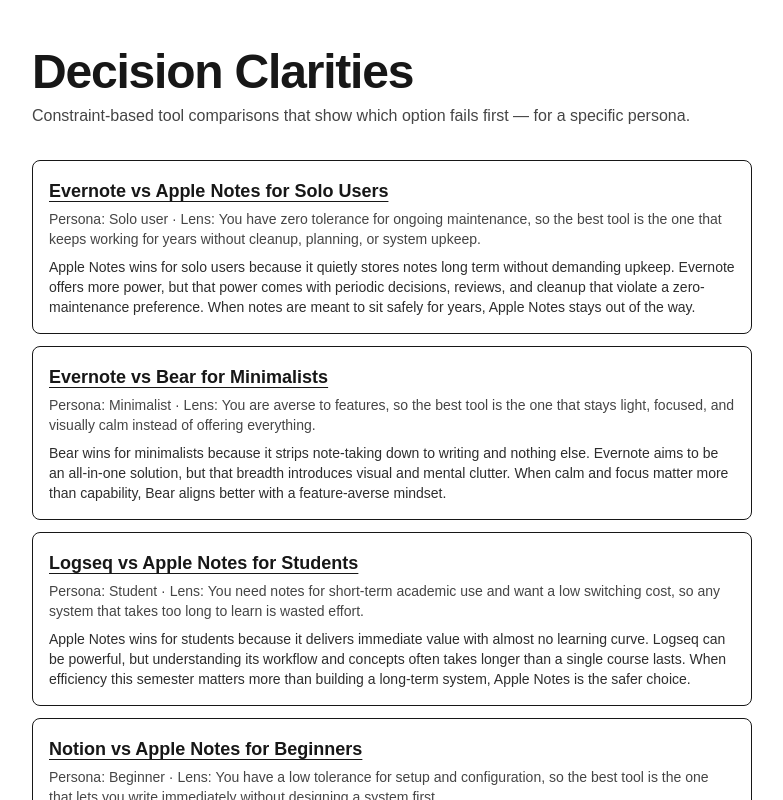
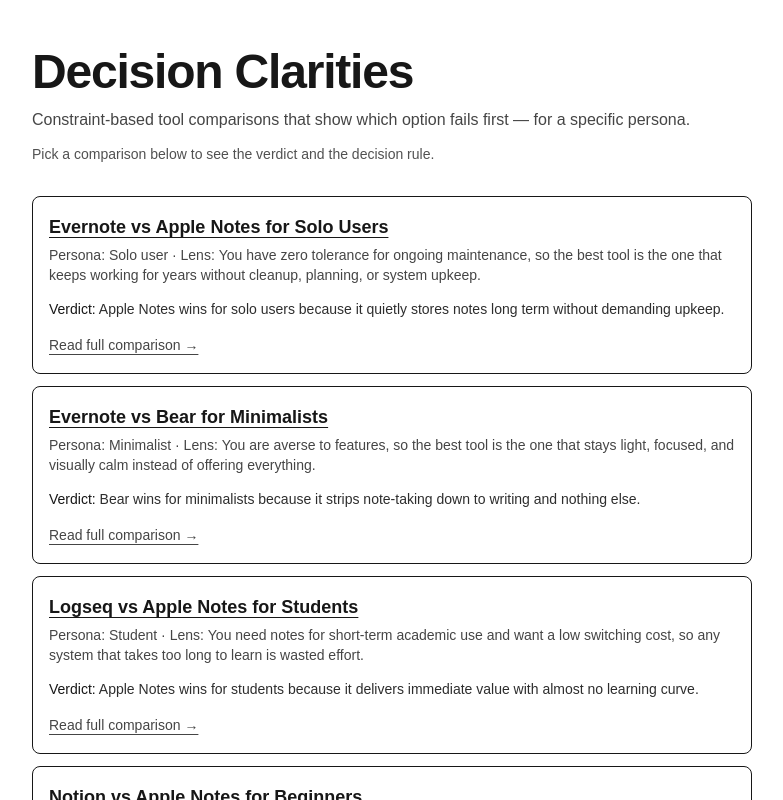
Before and after one commit to cullenmeyers/programmatic-comparisons, a Next.js app: page /compare in a window 1280 px wide. Shown: the top 800 px of the page, without its empty margins (248-1031 px from the left). Built offline with nearby package versions, Linux system fonts and the light colour scheme.

Commit message:
home and slug page edit

```diff
--- a/src/app/compare/[slug]/page.tsx
+++ b/src/app/compare/[slug]/page.tsx
@@ -21,7 +21,6 @@
   const { slug } = await params;
   const doc = loadPageBySlug(slug);
 
-  // If something goes wrong, don't crash metadata generation
   if (!doc) {
     return {
       title: "Comparison | Decision Clarities",
@@ -30,13 +29,11 @@
     };
   }
 
-  // Prefer doc.meta_description if present, otherwise generate a good default
   const description =
     doc.meta_description?.trim() ||
     `A constraint-based comparison of ${doc.title}. See which option fails first for the ${doc.persona.toLowerCase()} and why.`;
 
   return {
-    // Use site brand consistently in Google results
     title: `${doc.title} | Decision Clarities`,
     description,
   };
@@ -66,7 +63,38 @@
   );
 }
 
-function Section({ section }: { section: PageDoc["sections"][number] }) {
+/**
+ * Tool name extraction:
+ * - If your JSON later includes x_name/y_name, we’ll use them (without TS errors).
+ * - Otherwise we derive from doc.title like "Evernote vs Apple Notes for Solo Users".
+ */
+function getToolNames(doc: PageDoc): { xName: string; yName: string } {
+  const maybe = doc as unknown as { x_name?: string; y_name?: string; title: string };
+
+  if (maybe.x_name?.trim() && maybe.y_name?.trim()) {
+    return { xName: maybe.x_name.trim(), yName: maybe.y_name.trim() };
+  }
+
+  // Fallback: parse from title: "X vs Y for Persona"
+  const title = doc.title || "";
+  const beforeFor = title.split(" for ")[0] ?? title;
+  const parts = beforeFor.split(" vs ");
+
+  const xName = (parts[0] ?? "Option X").trim() || "Option X";
+  const yName = (parts[1] ?? "Option Y").trim() || "Option Y";
+
+  return { xName, yName };
+}
+
+function Section({
+  section,
+  xName,
+  yName,
+}: {
+  section: PageDoc["sections"][number];
+  xName: string;
+  yName: string;
+}) {
   switch (section.type) {
     case "persona_fit":
       return (
@@ -99,21 +127,31 @@
         <section className="space-y-2">
           <h2 className="text-xl font-semibold">{section.heading}</h2>
           <div className="space-y-4">
-            {section.items.map((it, i) => (
+            {section.items.map((it, i) => {
+              const toolLabel = it.tool === "x" ? xName : yName;
+              const optionLabel = it.tool === "x" ? "Option X" : "Option Y";
+
+              return (
                 <div key={i} className="rounded-lg border p-4">
                   <div className="text-sm uppercase tracking-wide opacity-70">
-                  {it.tool === "x" ? "Option X" : "Option Y"}
+                    {toolLabel}{" "}
+                    <span className="normal-case opacity-80">
+                      ({optionLabel})
+                    </span>
                   </div>
+
                   <div className="mt-2 font-medium">Fails when</div>
                   <div className="text-sm leading-6 opacity-85">
                     {it.fails_when}
                   </div>
+
                   <div className="mt-3 font-medium">What to do instead</div>
                   <div className="text-sm leading-6 opacity-85">
                     {it.what_to_do_instead}
                   </div>
                 </div>
-            ))}
+              );
+            })}
           </div>
         </section>
       );
@@ -142,7 +180,6 @@
   const { slug } = await params;
   const doc = loadPageBySlug(slug);
 
-  // Guard against bad slugs / missing JSON
   if (!doc) {
     return (
       <main className="mx-auto max-w-3xl px-6 py-12 space-y-6">
@@ -157,9 +194,10 @@
     );
   }
 
+  const { xName, yName } = getToolNames(doc);
+
   return (
     <main className="mx-auto max-w-3xl px-6 py-12 space-y-10">
-      {/* FAQ schema for rich results */}
       <FAQJsonLd faqs={doc.faqs} />
 
       <header className="space-y-3">
@@ -184,7 +222,7 @@
 
       <div className="space-y-10">
         {doc.sections.map((section, idx) => (
-          <Section key={idx} section={section} />
+          <Section key={idx} section={section} xName={xName} yName={yName} />
         ))}
       </div>
 
@@ -215,11 +253,7 @@
           const anyLinks = items.some((x) => x.exists);
 
           if (items.length === 0) {
-            return (
-              <p className="text-sm opacity-75">
-                No related comparisons yet.
-              </p>
-            );
+            return <p className="text-sm opacity-75">No related comparisons yet.</p>;
           }
 
           return (
--- a/src/app/compare/page.tsx
+++ b/src/app/compare/page.tsx
@@ -2,6 +2,13 @@
 import { listPageSlugs, loadPageBySlug } from "@/lib/pages";
 
 export const dynamic = "force-static";
+
+function firstSentence(text: string) {
+  if (!text) return "";
+  const trimmed = text.trim();
+  const match = trimmed.match(/^(.+?[.!?])(\s|$)/);
+  return match ? match[1] : trimmed;
+}
 
 export default function CompareIndexPage() {
   const slugs = listPageSlugs();
@@ -12,7 +19,7 @@
 
   return (
     <main className="mx-auto max-w-3xl px-6 py-12 space-y-8">
-      <header className="space-y-2">
+      <header className="space-y-3">
         <h1 className="text-5xl font-bold tracking-tight">
           Decision Clarities
         </h1>
@@ -21,24 +28,55 @@
           Constraint-based tool comparisons that show which option fails first —
           for a specific persona.
         </p>
+
+        <p className="text-sm opacity-75">
+          Pick a comparison below to see the verdict and the decision rule.
+        </p>
       </header>
 
       {pages.length === 0 ? (
-        <p className="opacity-80">No pages yet. Add JSON files to <code>content/pages</code>.</p>
+        <p className="opacity-80">
+          No pages yet. Add JSON files to <code>content/pages</code>.
+        </p>
       ) : (
         <ul className="space-y-3">
-          {pages.map((p) => (
-            <li key={p.slug} className="rounded-lg border p-4">
-              <Link className="text-lg font-semibold underline underline-offset-4" href={`/compare/${p.slug}`}>
+          {pages.map((p) => {
+            const verdictPreview = firstSentence(p.verdict.summary);
+
+            return (
+              <li
+                key={p.slug}
+                className="rounded-lg border p-4 transition hover:bg-black/5"
+              >
+                <Link
+                  href={`/compare/${p.slug}`}
+                  className="text-lg font-semibold underline underline-offset-4"
+                >
                   {p.title}
                 </Link>
+
                 <div className="mt-1 text-sm opacity-80">
-                Persona: <span className="font-medium">{p.persona}</span> · Lens:{" "}
+                  Persona: <span className="font-medium">{p.persona}</span> ·
+                  Lens:{" "}
                   <span className="font-medium">{p.constraint_lens}</span>
                 </div>
-              <div className="mt-2 text-sm opacity-90">{p.verdict.summary}</div>
+
+                <div className="mt-3 text-sm leading-6">
+                  <span className="font-medium">Verdict:</span>{" "}
+                  <span className="opacity-90">{verdictPreview}</span>
+                </div>
+
+                <div className="mt-3">
+                  <Link
+                    href={`/compare/${p.slug}`}
+                    className="text-sm underline underline-offset-4 opacity-80"
+                  >
+                    Read full comparison →
+                  </Link>
+                </div>
               </li>
-          ))}
+            );
+          })}
         </ul>
       )}
     </main>
```
Lines whose indentation alone changed are shown as unchanged.
